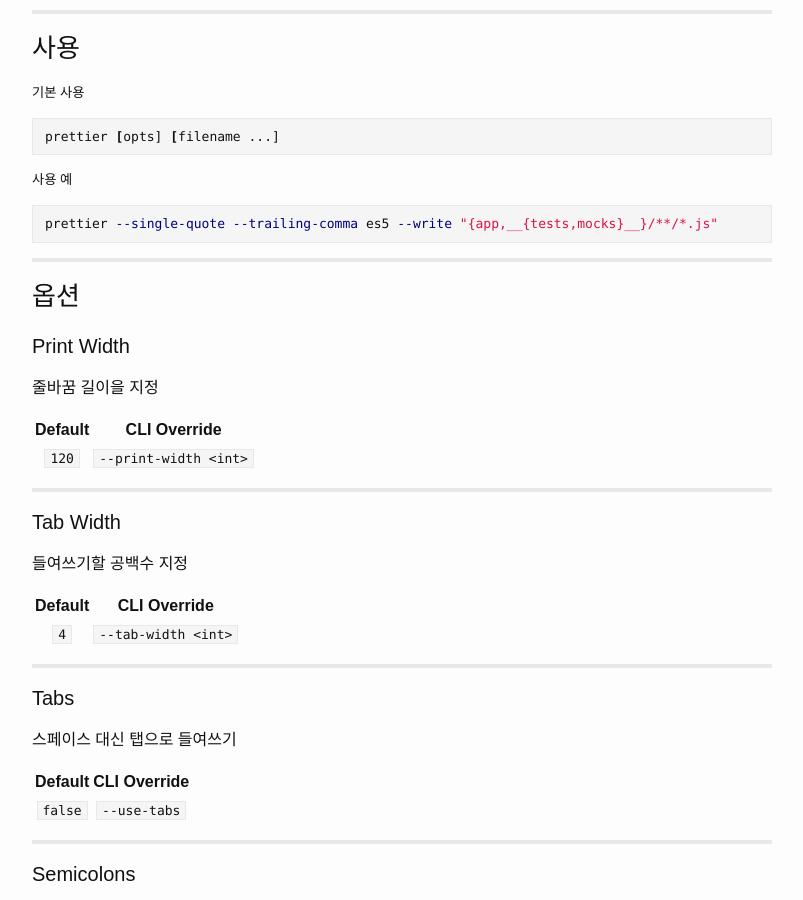
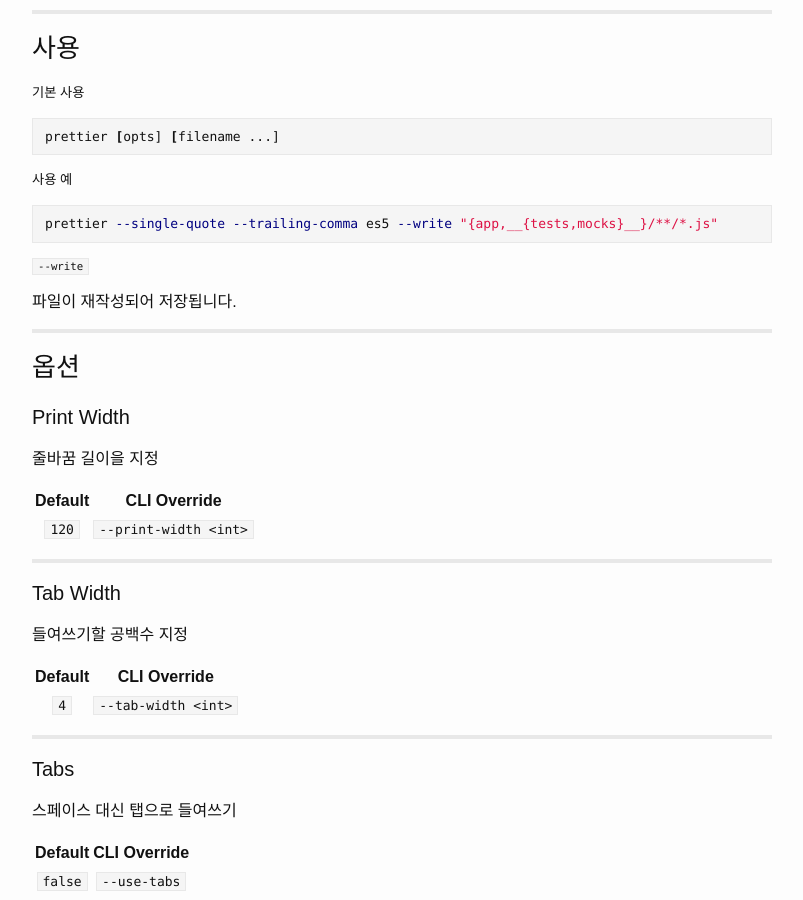
Before and after one commit to yous/whiteglass, a Jekyll site: the page built from _posts/2017-10-20-prettier.md, in a window 1280 px wide and 900 px high, scrolled down 788 px. Shown: the whole window, without its empty margins (238-1041 px from the left). Built offline with Jekyll 4.4.1, drawn with Linux system fonts in a browser that asks for light colours.

Commit message:
added --write

````diff
--- a/_posts/2017-10-20-prettier.md
+++ b/_posts/2017-10-20-prettier.md
@@ -48,6 +48,10 @@
 prettier --single-quote --trailing-comma es5 --write "{app,__{tests,mocks}__}/**/*.js"
 ```
 
+
+###### `--write`
+파일이 재작성되어 저장됩니다.
+
 ---
 
 ### 옵션
@@ -57,7 +61,7 @@
 줄바꿈 길이을 지정
 
 | Default | CLI Override |
-| :---: | :---: |
+|:-------:|:------------:|
 |  `120`  | `--print-width <int>` |
 
 ---
@@ -67,7 +71,7 @@
 들여쓰기할 공백수 지정
 
 | Default | CLI Override |
-| :---: | :---: |
+|:-------:|:------------:|
 |   `4`   | `--tab-width <int>` |
 
 ---
@@ -77,7 +81,7 @@
 스페이스 대신 탭으로 들여쓰기
 
 | Default | CLI Override |
-| :---: | :---: |
+|:-------:|:------------:|
 | `false` | `--use-tabs` |
 
 ---
@@ -90,7 +94,7 @@
 - `false`: 오직 꼭 필요한 부분의 라인의 처음에 추가한다.
 
 | Default | CLI Override |
-| :---: | :---: |
+|:-------:|:------------:|
 | `true`  | `--no-semi`  |
 
 ---
@@ -100,7 +104,7 @@
 큰 따옴표 대신 작음 따옴표를 사용
 
 | Default | CLI Override |
-| :---: | :---: |
+|:-------:|:------------:|
 | `false` | `--single-quote` |
 
 ---
@@ -114,7 +118,7 @@
 - `"all"`: 가능한 곳에는 후행쉼표를 추가
 
 | Default | CLI Override |
-| :---: | :---: |
+|:-------:|:------------:|
 | `"none"` | `--trailing-comma <none|es5|all>` |
 
 ---
@@ -128,7 +132,7 @@
 
 
 | Default | CLI Override |
-| :---: | :---: |
+|:-------:|:------------:|
 | `true` | `--no-bracket-spacing` |
 
 ---
````
